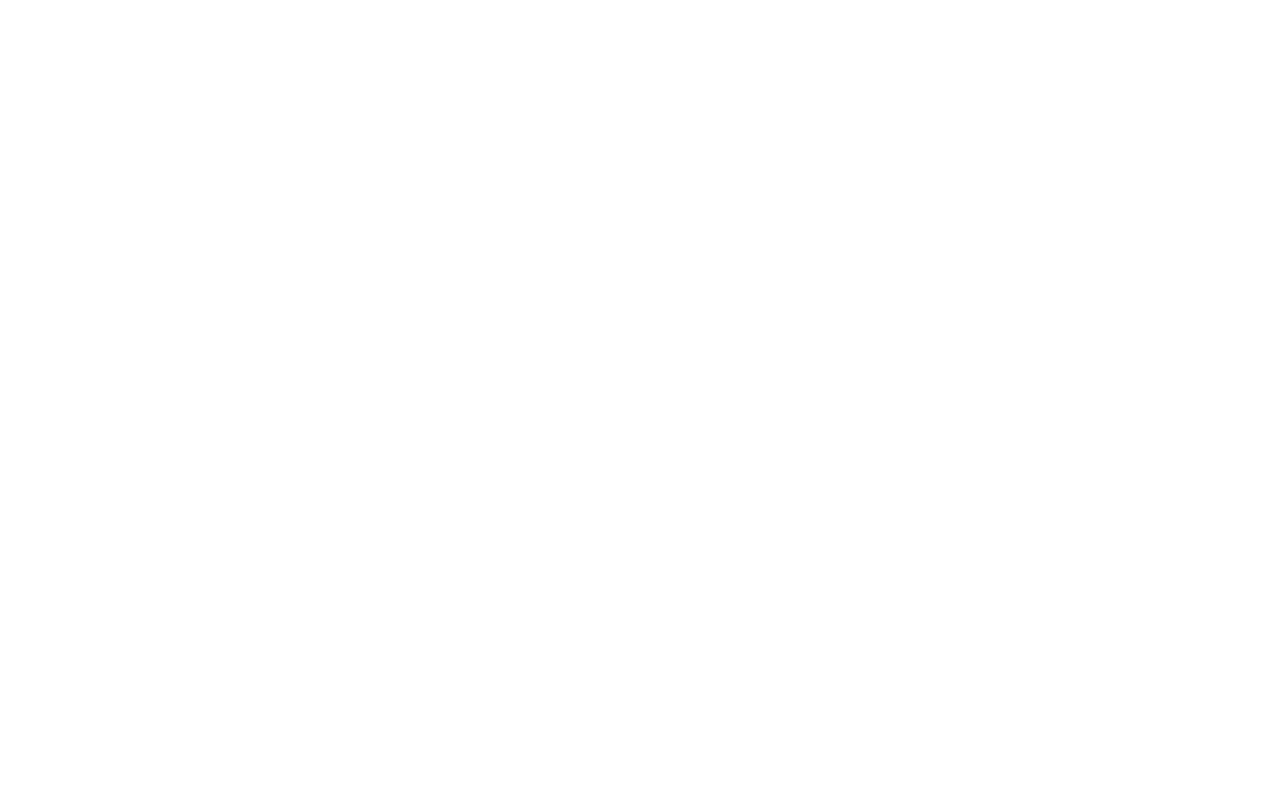
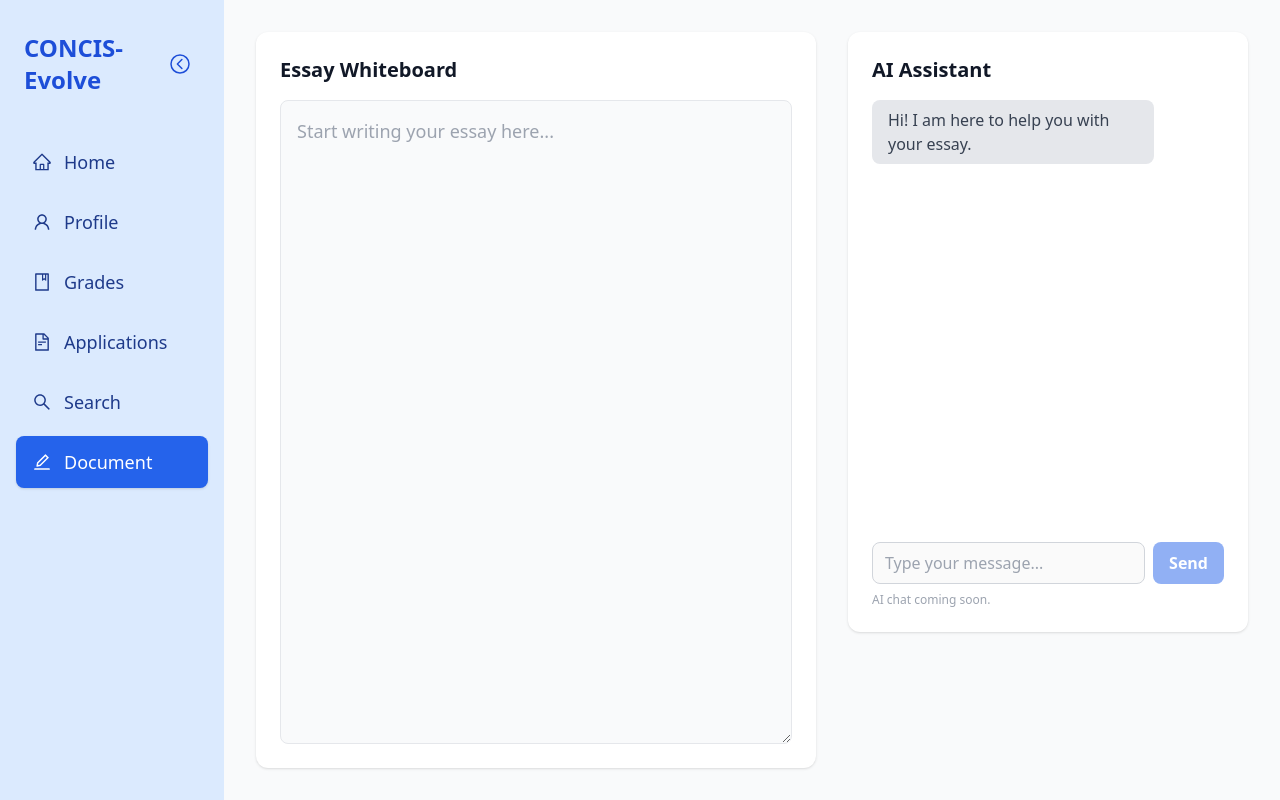
Before and after one commit to The-Leading-Executives-Alliance-Project/Enlist, a React (Vite) app in the folder client/: page /document in a window 1280 px wide. Before the commit this address had no page. Built offline with nearby package versions, Linux system fonts and the light colour scheme; sample sign-in values are in the browser's storage.

Commit message:
initial commit

```diff
--- a/client/src/App.jsx
+++ b/client/src/App.jsx
@@ -11,6 +11,7 @@ import Applications from './pages/Applications';
 import Search from './pages/Search';
 import ProtectedRoute from './components/auth/ProtectedRoute';
 import DashboardLayout from './components/DashboardLayout';
+import Document from './pages/Document';
 
 function App() {
   return (
@@ -31,6 +32,7 @@ function App() {
           <Route path="grades" element={<Grades />} />
           <Route path="applications" element={<Applications />} />
           <Route path="search" element={<Search />} />
+          <Route path="document" element={<Document />} />
         </Route>
       </Routes>
     </Router>
--- a/client/src/components/NavBar.jsx
+++ b/client/src/components/NavBar.jsx
@@ -5,7 +5,8 @@ import {
     AiOutlineUser,
     AiOutlineBook,
     AiOutlineFileText,
-    AiOutlineSearch
+    AiOutlineSearch,
+    AiOutlineEdit
 } from 'react-icons/ai';
 import {
     IoChevronBackCircleOutline,
@@ -18,6 +19,7 @@ const navItems = [
     { name: 'Grades', path: '/grades', icon: <AiOutlineBook size={20} /> },
     { name: 'Applications', path: '/applications', icon: <AiOutlineFileText size={20} /> },
     { name: 'Search', path: '/search', icon: <AiOutlineSearch size={20} /> },
+    { name: 'Document', path: '/document', icon: <AiOutlineEdit size={20} /> },
 ];
 
 const NavBar = () => {
--- /dev/null
+++ b/client/src/pages/Document.jsx
@@ -0,0 +1,65 @@
+import React, { useState } from 'react';
+
+const Document = () => {
+    const [essay, setEssay] = useState('');
+    const [messages, setMessages] = useState([
+        { sender: 'ai', text: 'Hi! I am here to help you with your essay.' }
+    ]);
+    const [input, setInput] = useState('');
+
+    // Placeholder for chat submit
+    const handleSend = (e) => {
+        e.preventDefault();
+        if (!input.trim()) return;
+        setMessages([...messages, { sender: 'user', text: input }]);
+        setInput('');
+    };
+
+    return (
+        <div className="flex flex-col md:flex-row gap-8 h-full min-h-[80vh]">
+            {/* Whiteboard */}
+            <div className="flex-1 bg-white rounded-xl shadow p-6 flex flex-col">
+                <h2 className="text-xl font-bold mb-4 text-gray-900">Essay Whiteboard</h2>
+                <textarea
+                    className="flex-1 w-full min-h-[400px] resize-y border border-gray-200 rounded-lg p-4 text-lg focus:outline-none focus:ring-2 focus:ring-blue-300 bg-gray-50"
+                    placeholder="Start writing your essay here..."
+                    value={essay}
+                    onChange={e => setEssay(e.target.value)}
+                />
+            </div>
+            {/* Chat Interface */}
+            <div className="w-full md:w-[400px] flex flex-col bg-white rounded-xl shadow p-6 max-h-[600px]">
+                <h2 className="text-xl font-bold mb-4 text-gray-900">AI Assistant</h2>
+                <div className="flex-1 overflow-y-auto mb-4 space-y-2">
+                    {messages.map((msg, idx) => (
+                        <div key={idx} className={`flex ${msg.sender === 'user' ? 'justify-end' : 'justify-start'}`}>
+                            <div className={`px-4 py-2 rounded-lg max-w-[80%] text-base ${msg.sender === 'user' ? 'bg-blue-100 text-blue-900' : 'bg-gray-200 text-gray-700'}`}>
+                                {msg.text}
+                            </div>
+                        </div>
+                    ))}
+                </div>
+                <form onSubmit={handleSend} className="flex gap-2">
+                    <input
+                        className="flex-1 border border-gray-300 rounded-lg px-3 py-2 focus:outline-none focus:ring-2 focus:ring-blue-300"
+                        type="text"
+                        placeholder="Type your message..."
+                        value={input}
+                        onChange={e => setInput(e.target.value)}
+                        disabled
+                    />
+                    <button
+                        type="submit"
+                        className="bg-blue-600 text-white px-4 py-2 rounded-lg font-semibold disabled:opacity-50"
+                        disabled
+                    >
+                        Send
+                    </button>
+                </form>
+                <div className="text-xs text-gray-400 mt-2">AI chat coming soon.</div>
+            </div>
+        </div>
+    );
+};
+
+export default Document;
```
